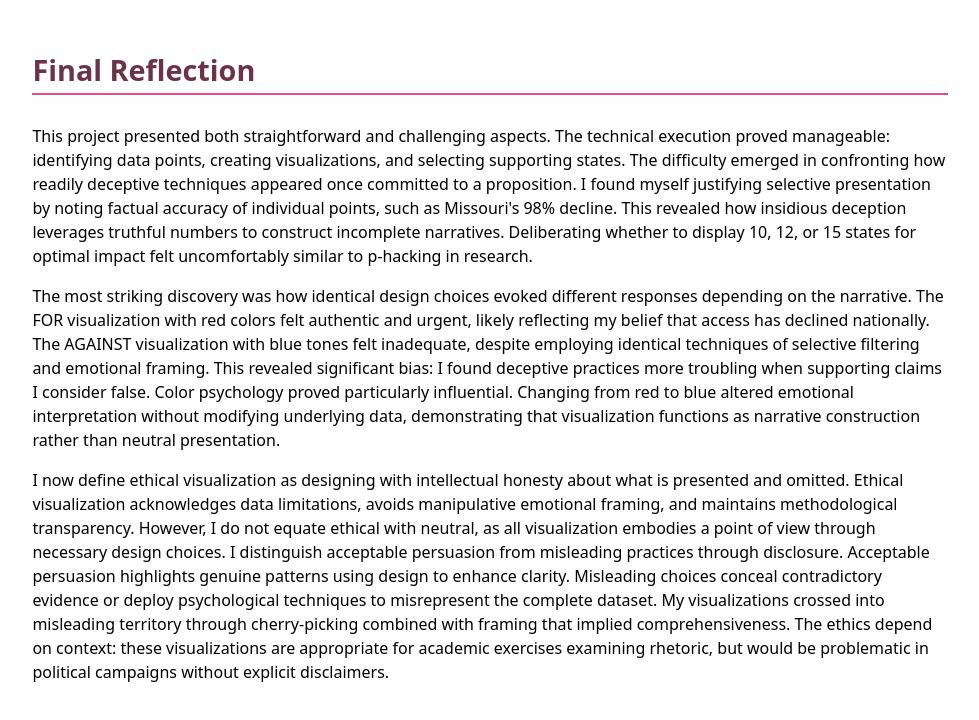
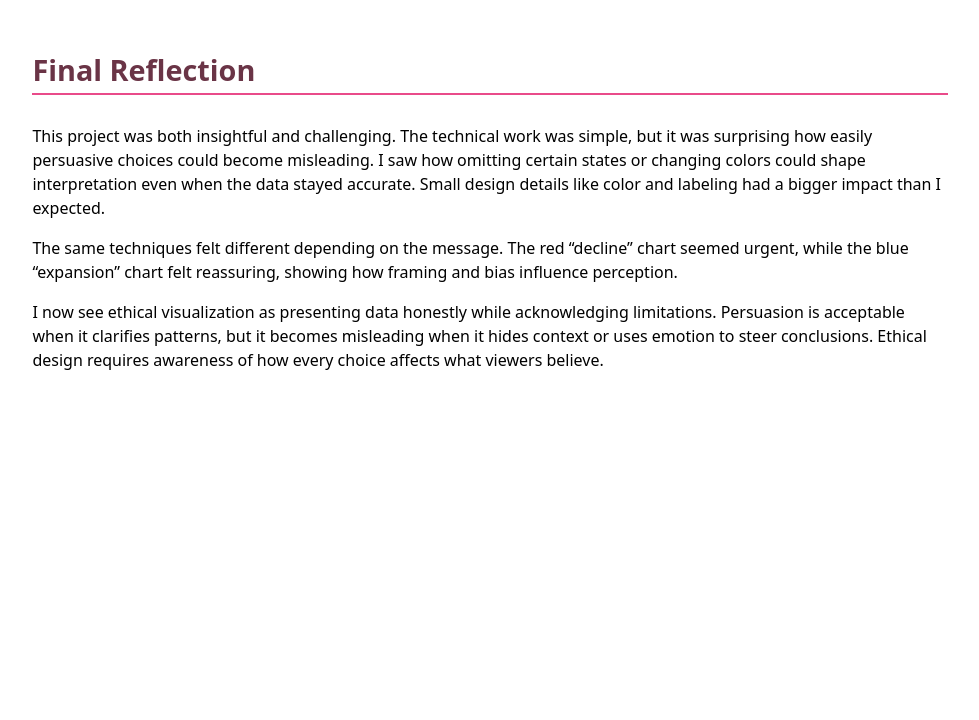
Before and after one commit to cmlpk/dsc209r-portfolio, a plain HTML site: page projects/project2/index.html in a window 1280 px wide. Shown: the part 2266-2986 px from the top of the page, without its empty margins (150-1129 px from the left). After the commit the page ends 2678 px from the top, so only its background shows below. Drawn offline with Linux system fonts and the light colour scheme.

Commit message:
Update index.html

```diff
--- a/projects/project2/index.html
+++ b/projects/project2/index.html
@@ -55,11 +55,11 @@
   <section>
     <h2>Final Reflection</h2>
 
-    <p>This project presented both straightforward and challenging aspects. The technical execution proved manageable: identifying data points, creating visualizations, and selecting supporting states. The difficulty emerged in confronting how readily deceptive techniques appeared once committed to a proposition. I found myself justifying selective presentation by noting factual accuracy of individual points, such as Missouri's 98% decline. This revealed how insidious deception leverages truthful numbers to construct incomplete narratives. Deliberating whether to display 10, 12, or 15 states for optimal impact felt uncomfortably similar to p-hacking in research.</p>
+    <p>This project was both insightful and challenging. The technical work was simple, but it was surprising how easily persuasive choices could become misleading. I saw how omitting certain states or changing colors could shape interpretation even when the data stayed accurate. Small design details like color and labeling had a bigger impact than I expected.</p>
 
-    <p>The most striking discovery was how identical design choices evoked different responses depending on the narrative. The FOR visualization with red colors felt authentic and urgent, likely reflecting my belief that access has declined nationally. The AGAINST visualization with blue tones felt inadequate, despite employing identical techniques of selective filtering and emotional framing. This revealed significant bias: I found deceptive practices more troubling when supporting claims I consider false. Color psychology proved particularly influential. Changing from red to blue altered emotional interpretation without modifying underlying data, demonstrating that visualization functions as narrative construction rather than neutral presentation.</p>
+    <p>The same techniques felt different depending on the message. The red “decline” chart seemed urgent, while the blue “expansion” chart felt reassuring, showing how framing and bias influence perception.</p>
 
-    <p>I now define ethical visualization as designing with intellectual honesty about what is presented and omitted. Ethical visualization acknowledges data limitations, avoids manipulative emotional framing, and maintains methodological transparency. However, I do not equate ethical with neutral, as all visualization embodies a point of view through necessary design choices. I distinguish acceptable persuasion from misleading practices through disclosure. Acceptable persuasion highlights genuine patterns using design to enhance clarity. Misleading choices conceal contradictory evidence or deploy psychological techniques to misrepresent the complete dataset. My visualizations crossed into misleading territory through cherry-picking combined with framing that implied comprehensiveness. The ethics depend on context: these visualizations are appropriate for academic exercises examining rhetoric, but would be problematic in political campaigns without explicit disclaimers.</p>
+    <p>I now see ethical visualization as presenting data honestly while acknowledging limitations. Persuasion is acceptable when it clarifies patterns, but it becomes misleading when it hides context or uses emotion to steer conclusions. Ethical design requires awareness of how every choice affects what viewers believe.</p>
   </section>
 </body>
 </html>
```
